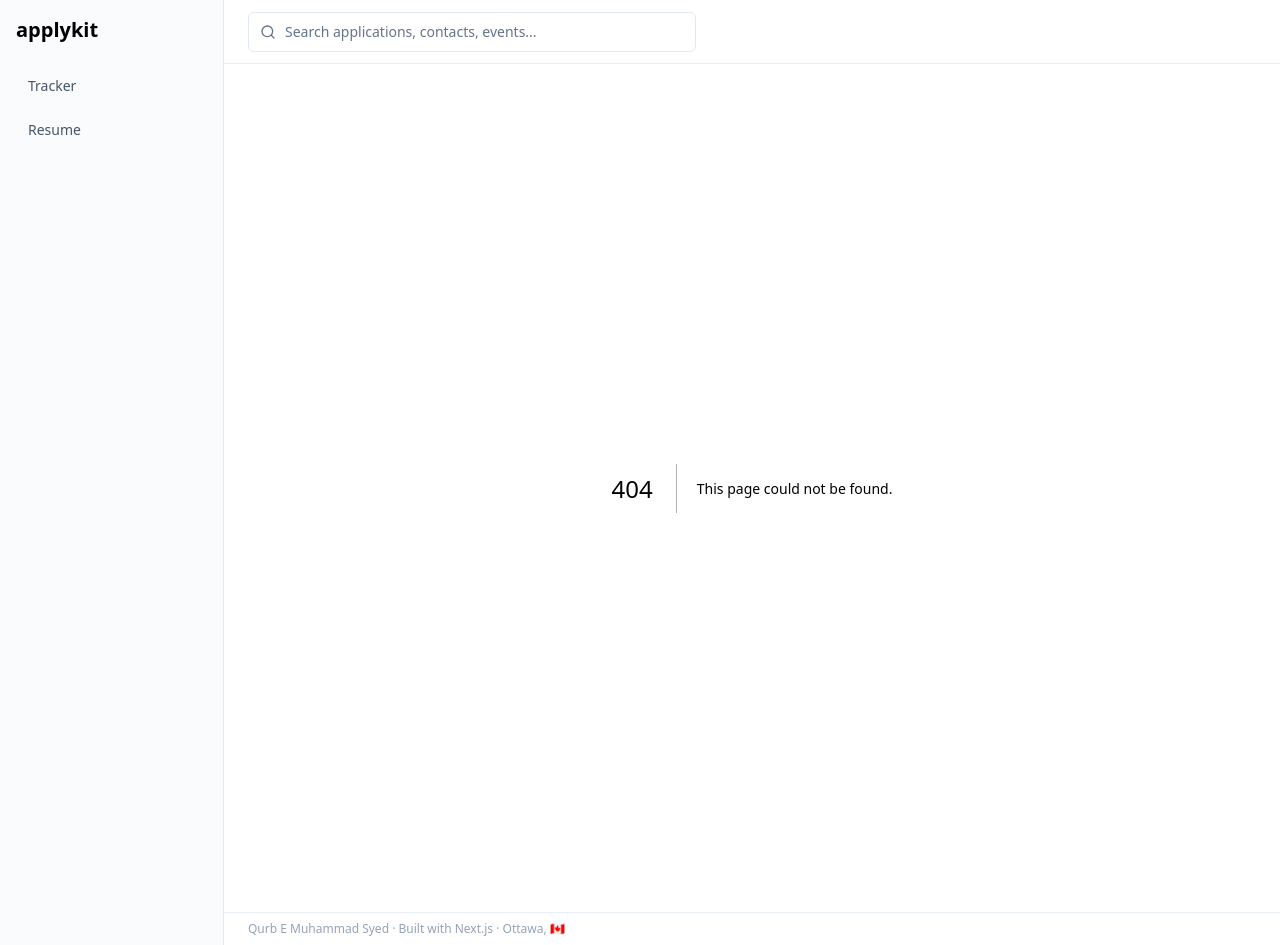
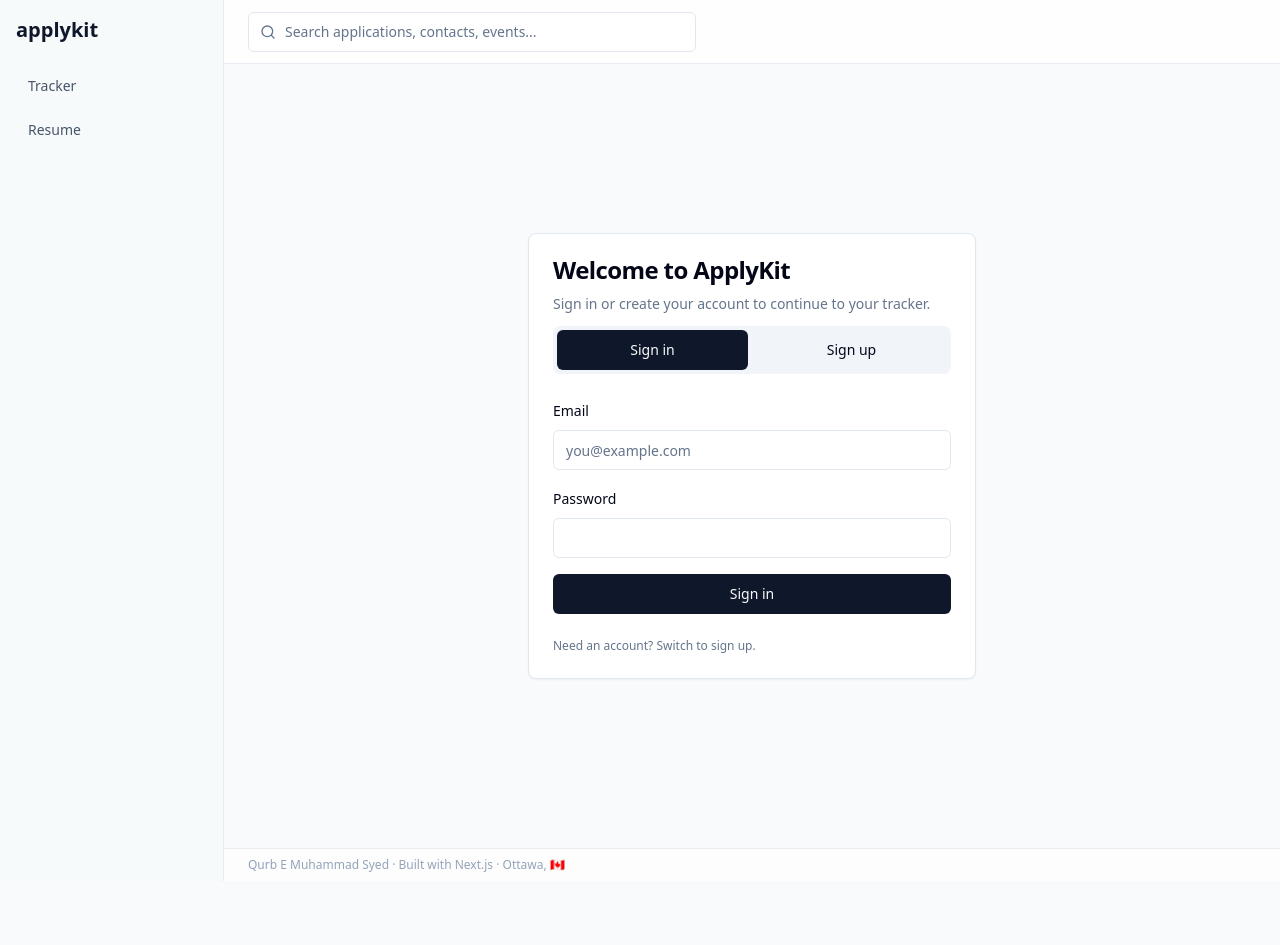
Before and after one commit to SyedQem/applykit, a Next.js app: page /login in a window 1280 px wide. Before the commit this address had no page. After the commit the page ends 881 px from the top, so only its background shows below. Built offline with nearby package versions, Linux system fonts and the light colour scheme; no server answers.

Commit message:
Add Supabase-backed landing and login pages

```diff
--- /dev/null
+++ b/app/login/page.tsx
@@ -0,0 +1,142 @@
+"use client";
+
+import { FormEvent, useMemo, useState } from "react";
+import { useRouter } from "next/navigation";
+
+import { Button } from "@/components/ui/button";
+import { Card, CardContent, CardDescription, CardFooter, CardHeader, CardTitle } from "@/components/ui/card";
+import { Input } from "@/components/ui/input";
+import { Label } from "@/components/ui/label";
+import { createSupabaseBrowserClient } from "@/lib/supabase/client";
+
+type AuthMode = "signin" | "signup";
+
+export default function LoginPage() {
+  const router = useRouter();
+  const supabase = useMemo(() => createSupabaseBrowserClient(), []);
+
+  const [mode, setMode] = useState<AuthMode>("signin");
+  const [email, setEmail] = useState("");
+  const [password, setPassword] = useState("");
+  const [isLoading, setIsLoading] = useState(false);
+  const [error, setError] = useState<string | null>(null);
+
+  const submitLabel = mode === "signin" ? "Sign in" : "Create account";
+
+  async function handleSubmit(event: FormEvent<HTMLFormElement>) {
+    event.preventDefault();
+    if (!supabase) {
+      setError("Authentication is not configured yet. Add Supabase env vars to continue.");
+      return;
+    }
+
+    setIsLoading(true);
+    setError(null);
+
+    try {
+      if (mode === "signin") {
+        const { error: signInError } = await supabase.auth.signInWithPassword({
+          email,
+          password,
+        });
+
+        if (signInError) {
+          setError(signInError.message);
+          return;
+        }
+      } else {
+        const { error: signUpError } = await supabase.auth.signUp({
+          email,
+          password,
+        });
+
+        if (signUpError) {
+          setError(signUpError.message);
+          return;
+        }
+      }
+
+      router.push("/tracker");
+      router.refresh();
+    } catch {
+      setError("Something went wrong. Please try again in a moment.");
+    } finally {
+      setIsLoading(false);
+    }
+  }
+
+  return (
+    <main className="container mx-auto flex min-h-[calc(100vh-4rem)] items-center justify-center px-4 py-16">
+      <Card className="w-full max-w-md">
+        <CardHeader className="space-y-3">
+          <CardTitle>Welcome to ApplyKit</CardTitle>
+          <CardDescription>
+            Sign in or create your account to continue to your tracker.
+          </CardDescription>
+          <div className="grid grid-cols-2 gap-2 rounded-lg bg-slate-100 p-1 dark:bg-slate-900">
+            <Button
+              type="button"
+              variant={mode === "signin" ? "default" : "ghost"}
+              onClick={() => setMode("signin")}
+            >
+              Sign in
+            </Button>
+            <Button
+              type="button"
+              variant={mode === "signup" ? "default" : "ghost"}
+              onClick={() => setMode("signup")}
+            >
+              Sign up
+            </Button>
+          </div>
+        </CardHeader>
+        <CardContent>
+          <form onSubmit={handleSubmit} className="space-y-4">
+            <div className="space-y-2">
+              <Label htmlFor="email">Email</Label>
+              <Input
+                id="email"
+                type="email"
+                value={email}
+                onChange={(event) => setEmail(event.target.value)}
+                required
+                autoComplete="email"
+                placeholder="you@example.com"
+              />
+            </div>
+            <div className="space-y-2">
+              <Label htmlFor="password">Password</Label>
+              <Input
+                id="password"
+                type="password"
+                value={password}
+                onChange={(event) => setPassword(event.target.value)}
+                required
+                minLength={6}
+                autoComplete={mode === "signin" ? "current-password" : "new-password"}
+              />
+            </div>
+            {!supabase && (
+              <p className="text-sm text-amber-600 dark:text-amber-300">
+                Supabase environment variables are missing.
+              </p>
+            )}
+            {error && (
+              <p className="rounded-md border border-red-200 bg-red-50 px-3 py-2 text-sm text-red-600 dark:border-red-950 dark:bg-red-950/50 dark:text-red-200">
+                {error}
+              </p>
+            )}
+            <Button type="submit" className="w-full" disabled={isLoading || !supabase}>
+              {isLoading ? "Please wait..." : submitLabel}
+            </Button>
+          </form>
+        </CardContent>
+        <CardFooter className="text-xs text-slate-500 dark:text-slate-400">
+          {mode === "signin"
+            ? "Need an account? Switch to sign up."
+            : "Already have an account? Switch to sign in."}
+        </CardFooter>
+      </Card>
+    </main>
+  );
+}
--- a/app/page.tsx
+++ b/app/page.tsx
@@ -1,5 +1,45 @@
-import { redirect } from "next/navigation";
+import Link from "next/link";
 
-export default function HomePage() {
-  redirect("/tracker");
+import { Button } from "@/components/ui/button";
+import { Card, CardContent, CardDescription, CardFooter, CardHeader, CardTitle } from "@/components/ui/card";
+import { createSupabaseServerClient } from "@/lib/supabase/server";
+
+export default async function HomePage() {
+  const supabase = await createSupabaseServerClient();
+
+  const user = supabase
+    ? (await supabase.auth.getUser()).data.user
+    : null;
+
+  const ctaHref = user ? "/tracker" : "/login";
+  const ctaLabel = user ? "Go to app" : "Sign in";
+
+  return (
+    <main className="container mx-auto flex min-h-[calc(100vh-4rem)] items-center justify-center px-4 py-16">
+      <Card className="w-full max-w-3xl border-slate-300/70 shadow-lg">
+        <CardHeader className="space-y-3 text-center">
+          <CardTitle className="text-3xl sm:text-4xl">Track every application in one place</CardTitle>
+          <CardDescription className="mx-auto max-w-2xl text-base">
+            ApplyKit gives you a clear timeline for roles, interviews, and follow-ups so you can stay focused on landing your next job.
+          </CardDescription>
+        </CardHeader>
+        <CardContent className="grid gap-3 text-sm text-slate-600 dark:text-slate-300 sm:grid-cols-3">
+          <div className="rounded-lg border bg-slate-50 p-4 dark:bg-slate-900/40">
+            Organize all roles and statuses.
+          </div>
+          <div className="rounded-lg border bg-slate-50 p-4 dark:bg-slate-900/40">
+            Capture notes from every interview.
+          </div>
+          <div className="rounded-lg border bg-slate-50 p-4 dark:bg-slate-900/40">
+            Keep momentum with follow-up reminders.
+          </div>
+        </CardContent>
+        <CardFooter className="justify-center">
+          <Button asChild size="lg" className="min-w-40">
+            <Link href={ctaHref}>{ctaLabel}</Link>
+          </Button>
+        </CardFooter>
+      </Card>
+    </main>
+  );
 }
--- /dev/null
+++ b/lib/supabase/client.ts
@@ -0,0 +1,12 @@
+import { createBrowserClient } from "@supabase/ssr";
+
+import { getSupabaseEnv } from "@/lib/supabase/env";
+
+export function createSupabaseBrowserClient() {
+  const env = getSupabaseEnv();
+  if (!env) {
+    return null;
+  }
+
+  return createBrowserClient(env.url, env.anonKey);
+}
--- /dev/null
+++ b/lib/supabase/env.ts
@@ -0,0 +1,10 @@
+export function getSupabaseEnv() {
+  const url = process.env.NEXT_PUBLIC_SUPABASE_URL;
+  const anonKey = process.env.NEXT_PUBLIC_SUPABASE_ANON_KEY;
+
+  if (!url || !anonKey) {
+    return null;
+  }
+
+  return { url, anonKey };
+}
--- /dev/null
+++ b/lib/supabase/server.ts
@@ -0,0 +1,26 @@
+import { createServerClient } from "@supabase/ssr";
+import { cookies } from "next/headers";
+
+import { getSupabaseEnv } from "@/lib/supabase/env";
+
+export async function createSupabaseServerClient() {
+  const env = getSupabaseEnv();
+  if (!env) {
+    return null;
+  }
+
+  const cookieStore = await cookies();
+
+  return createServerClient(env.url, env.anonKey, {
+    cookies: {
+      getAll() {
+        return cookieStore.getAll();
+      },
+      setAll(cookiesToSet) {
+        cookiesToSet.forEach(({ name, value, options }) => {
+          cookieStore.set(name, value, options);
+        });
+      },
+    },
+  });
+}
--- a/package.json
+++ b/package.json
@@ -23,6 +23,8 @@
     "@radix-ui/react-label": "^2.1.8",
     "@radix-ui/react-select": "^2.2.6",
     "@radix-ui/react-slot": "^1.2.4",
+    "@supabase/ssr": "^0.9.0",
+    "@supabase/supabase-js": "^2.98.0",
     "@tanstack/react-table": "^8.21.3",
     "class-variance-authority": "^0.7.0",
     "clsx": "^2.1.1",
```
Also changed, not shown: 1 other file (tests, documents, lock files or other folders).
